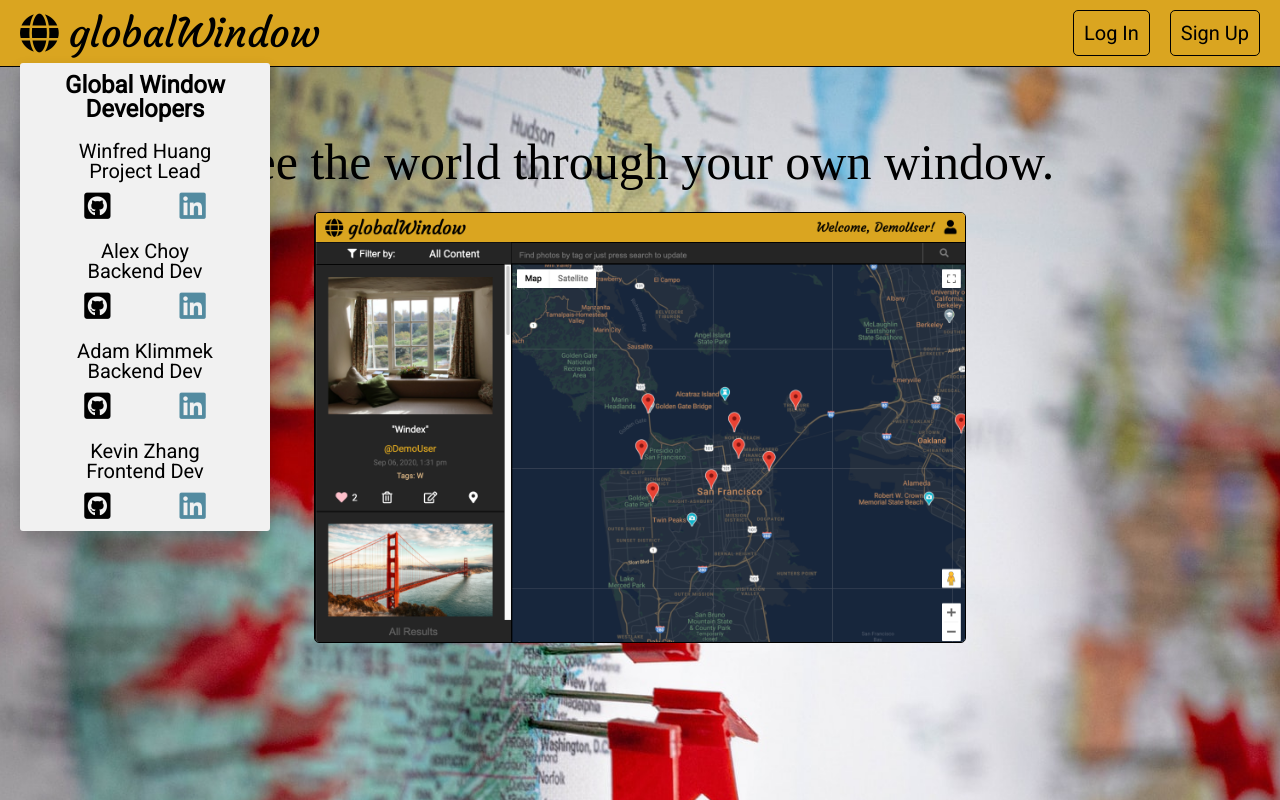
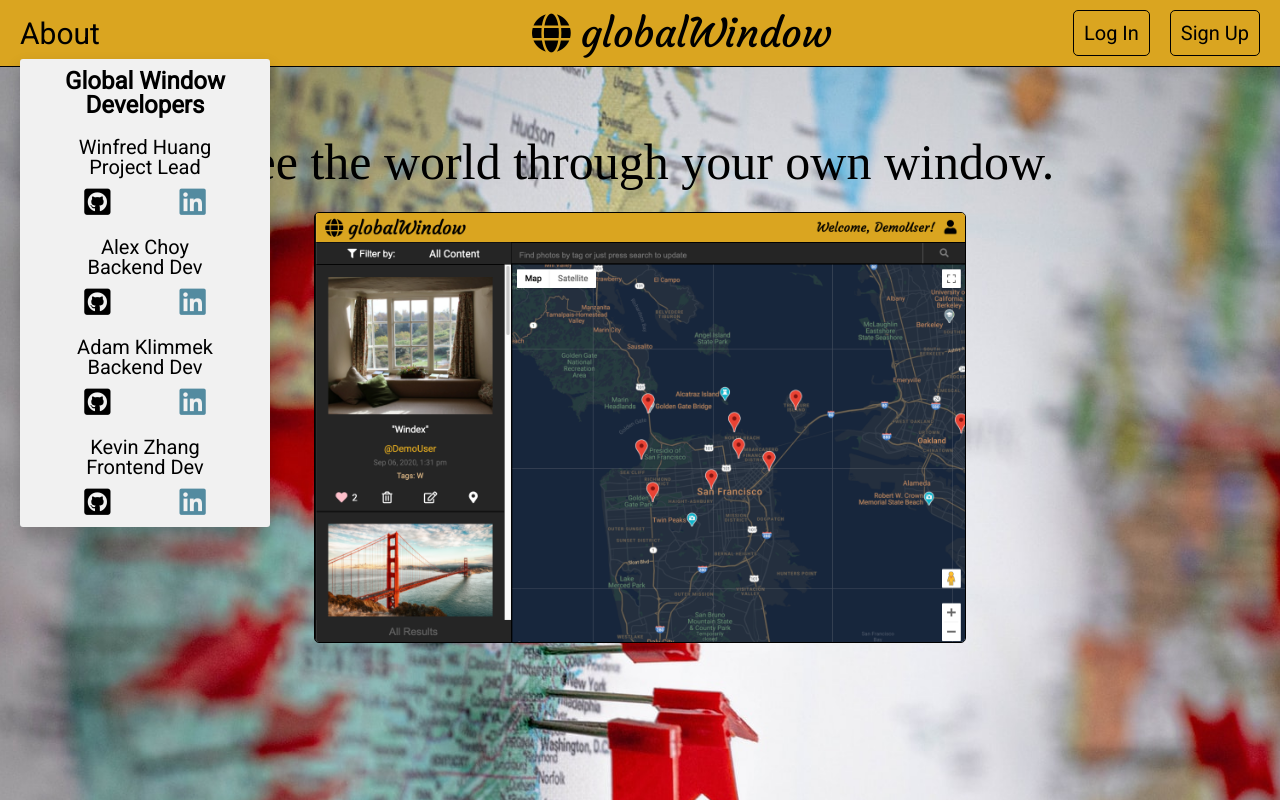
Before and after one commit to winterfreddy/Global-Window, a React (Create React App) app in the folder frontend/: page / in a window 1280 px wide. Built offline with nearby package versions, Linux system fonts and the light colour scheme; what google-maps-react would draw is missing.

Commit message:
Separated About links from title

```diff
--- a/frontend/src/components/nav/navbar.js
+++ b/frontend/src/components/nav/navbar.js
@@ -69,7 +69,7 @@
       <div className="nav-bar">
         <div className="logo-section">
           <div className="dropdown">
-            <i className="fas fa-globe"></i>
+            <div className="about">About</div>
             <div className="dropdown-content">
               <a className='global-window-devs'>Global Window Developers</a>
               <div className='dropdown-item'>Winfred Huang
@@ -102,6 +102,9 @@
               </div>
             </div>
           </div>
+        </div>
+        <div className="logo-container">
+          <i className="fas fa-globe"></i>
           {logoButton}
         </div>
         {this.getLinks()}
--- a/frontend/src/stylesheets/navbar.scss
+++ b/frontend/src/stylesheets/navbar.scss
@@ -1,5 +1,17 @@
 @import url('https://fonts.googleapis.com/css2?family=Courgette&display=swap');
 @import url('https://fonts.googleapis.com/css2?family=Roboto&display=swap');
+
+.logo-container {
+    position: absolute;
+    display: flex;
+    flex-direction: row;
+    left: 40%;
+    right: 50%;
+}
+
+.logo-container:hover {
+    color: white;
+}
 
 .logo-title {
     font-family: 'Courgette', cursive;
@@ -12,9 +24,9 @@
     user-select: none; /* Standard */
 }
 
-.logo-title:hover {
-    color: white;
-}
+// .logo-title:hover {
+//     color: white;
+// }
 
 .logo-section {
     display: flex;
@@ -177,7 +189,15 @@
     margin-top: 1px;
 }
 
-.fa-globe:hover {
+.about {
+    font-size: 30px;
+    font-family: 'Roboto', sans-serif;
+    padding: 18px 10px 10px 20px;
+    margin-top: 1px;
+}
+
+.fa-globe:hover,
+.about:hover {
     color: white;
 }
 
```
